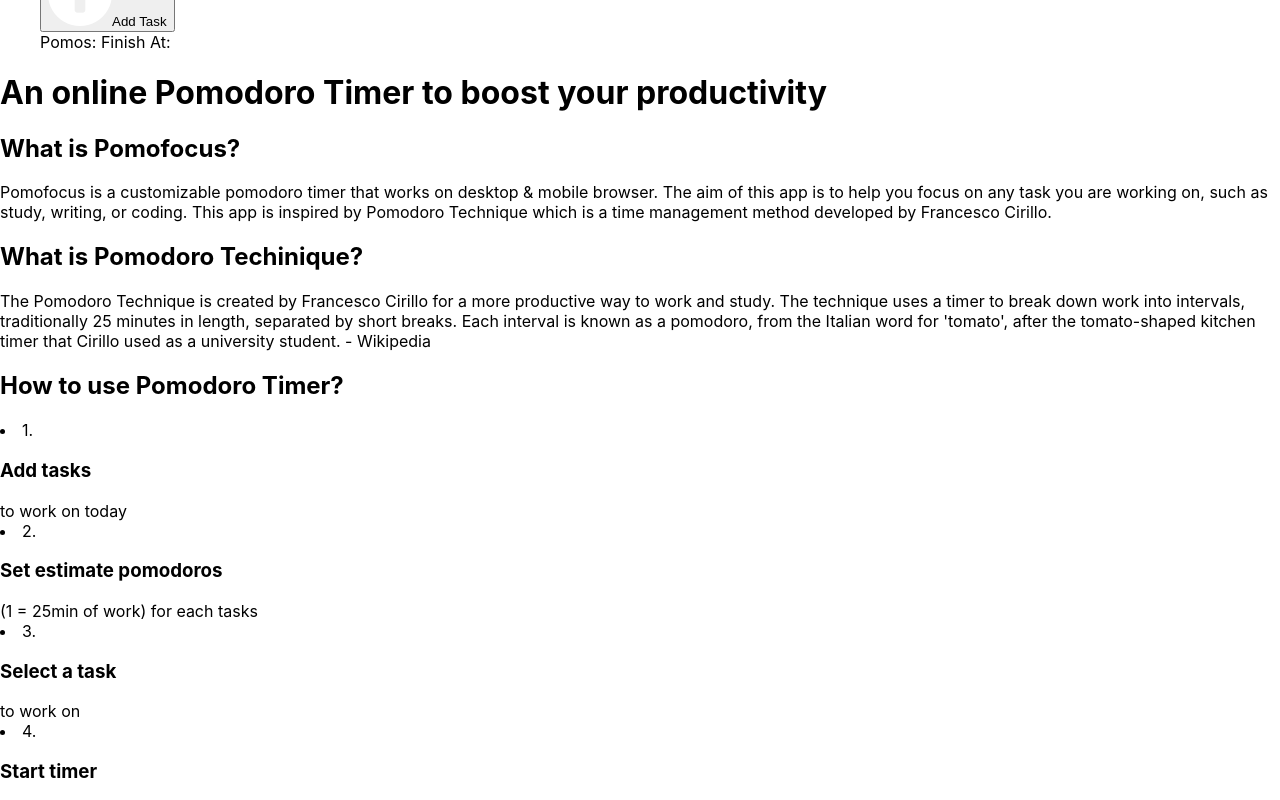
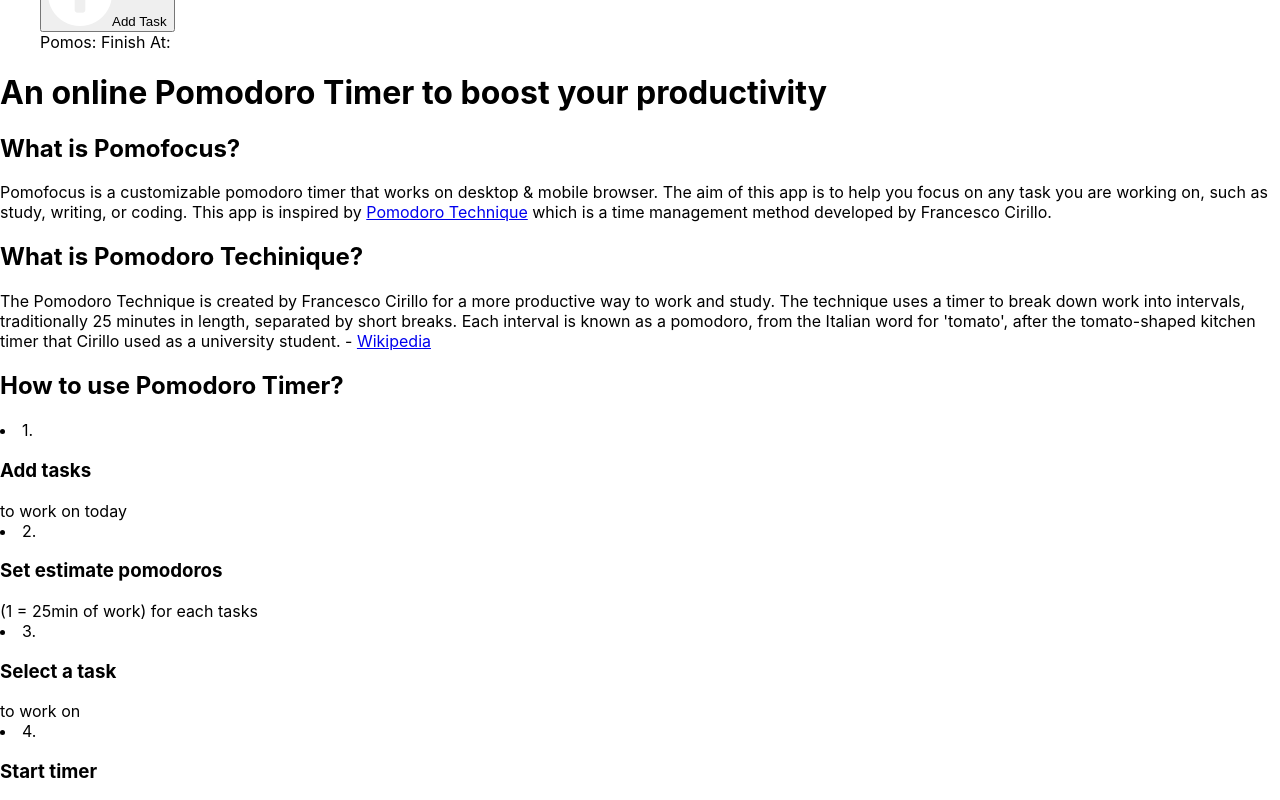
Before and after one commit to thanhngan22/pomodoro, a React (Create React App) app: page / in a window 1280 px wide. Shown: the part 1220-2020 px from the top of the page. Built offline with nearby package versions, Linux system fonts and the light colour scheme.

Commit message:
complete css and highlight words with href | #2

```diff
--- a/src/interface/CBaseItem.tsx
+++ b/src/interface/CBaseItem.tsx
@@ -8,6 +8,8 @@
   subTittle: string;
   content_type: string;
   content: IProps = {};
+  highLightWords?: string[];
+  highLightWordsLink?: string[];
 
   // constructor
   constructor(data: any) {
@@ -21,6 +23,12 @@
     switch (this.content_type) {
       case "paragraph":
         this.content.para = data.content;
+        this.highLightWords = data.highLightWords;
+        this.highLightWordsLink = data.highLightWordsLink;
+        // config para with highlight words
+
+
+
         break;
       case "List-Number":
         this.content.listNum = data.content;
@@ -33,7 +41,6 @@
         break;
       default:
         break;
-
     }
 
     // console.log("id: ", this.id);
@@ -43,10 +50,27 @@
   }
 
   getJSXPara() {
+
+    const content = this.content.para;
+    const highLightWords = this.highLightWords;
+    const highLightWordsLink = this.highLightWordsLink;
+    let highlightedContent = content;
+
+    if (highLightWords && highLightWordsLink) {
+      highLightWords.forEach((word, index) => {
+        const regex = new RegExp(word, "gi");
+        const url = highLightWordsLink[index];
+        const tag = `<a href="${url}" target="_blank" className="highlighted">${word}</a>`;
+        highlightedContent = highlightedContent?.replace(regex, tag);
+      });
+    }
+
+    const data =  highlightedContent? <p className="desc__item-para" dangerouslySetInnerHTML={{ __html: highlightedContent }} /> : <p className="desc__item-para">{content}</p>;
+
     return (
       <div className="desc__item" key={this.id}>
         <h2 className="desc__item-subTittle">{this.subTittle}</h2>
-        <p className="desc__item-para">{this.content.para}</p>
+        {data}
       </div>
     );
   }
@@ -55,11 +79,10 @@
     const listItems = this.content.listNum?.map((item, index) => {
       return (
         <li key={index}>
-          {index+1}.
-        <h3> {item.heading}</h3>
+          {index + 1}.<h3> {item.heading}</h3>
           <span>{item.description}</span>
         </li>
-      )
+      );
     });
     return (
       <div className="desc__item" key={this.id}>
--- a/src/styles/main.scss
+++ b/src/styles/main.scss
@@ -139,6 +139,13 @@
         color: #785E60;
         font-size: 16px;
 
+        .desc__item-para {
+          > a {
+            color: hsl(2, 66%, 58%);
+            font-weight: 600;
+          }
+        }
+
 
          .desc__item-subTittle {
           color: #541C1F;
```
Lines whose indentation alone changed are shown as unchanged.
